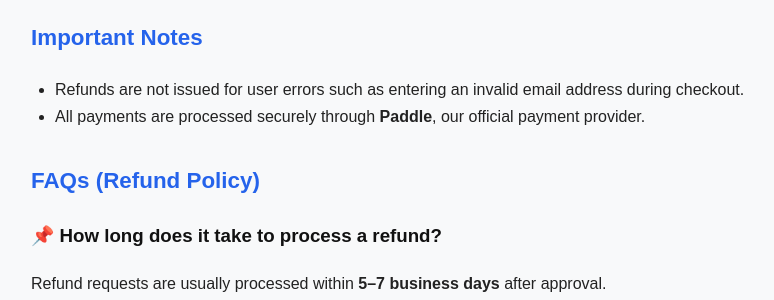
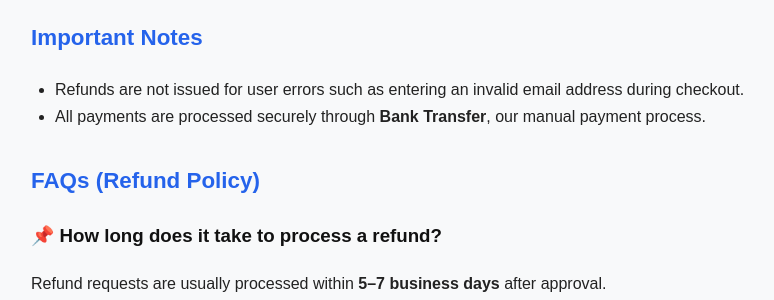
Before and after one commit to apkscannerpro/apk-scanner-pro-backend, a Python web app: template apk_scanner_pro/templates/refund-policy.html in a window 1280 px wide. Shown: the part 888-1188 px from the top of the page, without its empty margins (109-883 px from the left). Run offline with Jinja, Linux system fonts and the light colour scheme; the template is opened without the code that fills it, so the values that code supplies are empty.

Commit message:
Update refund-policy.html

```diff
--- a/apk_scanner_pro/templates/refund-policy.html
+++ b/apk_scanner_pro/templates/refund-policy.html
@@ -156,7 +156,7 @@
     <h2>Important Notes</h2>
     <ul>
       <li>Refunds are not issued for user errors such as entering an invalid email address during checkout.</li>
-      <li>All payments are processed securely through <strong>Paddle</strong>, our official payment provider.</li>
+      <li>All payments are processed securely through <strong>Bank Transfer</strong>, our manual payment process.</li>
     </ul>
 
     <div class="faq">
```
